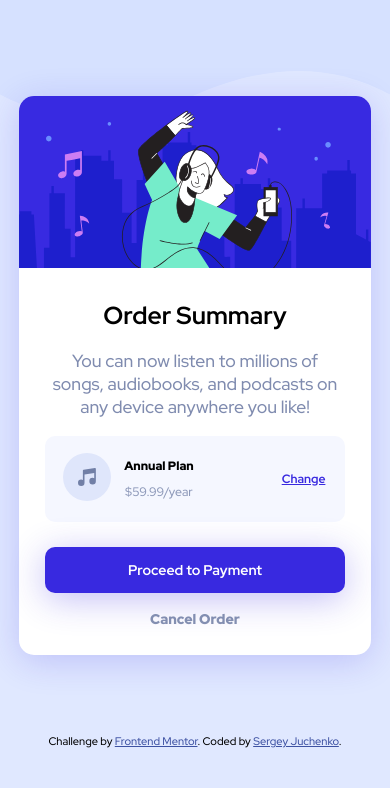
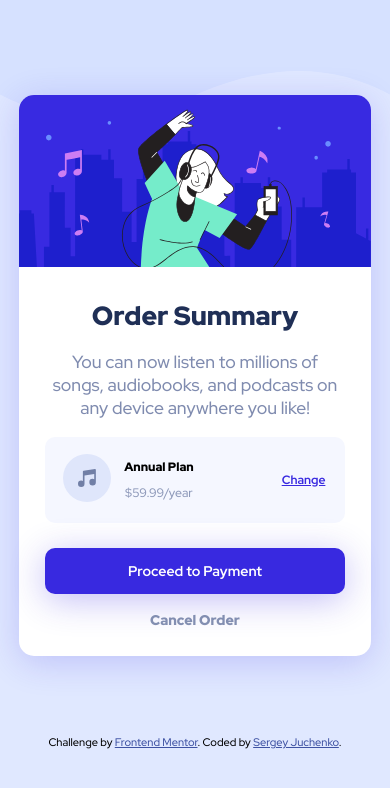
Before and after one commit to srjuchenko/order-summary-component, a plain HTML site: page index.html in a window 390 px wide. Drawn offline with Linux system fonts and the light colour scheme.

Commit message:
chenged the header color and size

```diff
--- a/styles.css
+++ b/styles.css
@@ -46,8 +46,9 @@ body {
   text-align: center;
 }
 
-.order-header {
-  font-size: 1.4rem;
+.order-header h1 {
+  color: hsl(223, 47%, 23%);
+  font-size: 2.4rem;
   font-weight: 900;
 }
 
@@ -135,6 +136,10 @@ footer {
     font-size: 55%;
   }
 
+  .order-header h1 {
+    font-size: 3rem;
+  }
+
   .order-descrp {
     text-align: center;
     font-size: 2rem;
```
